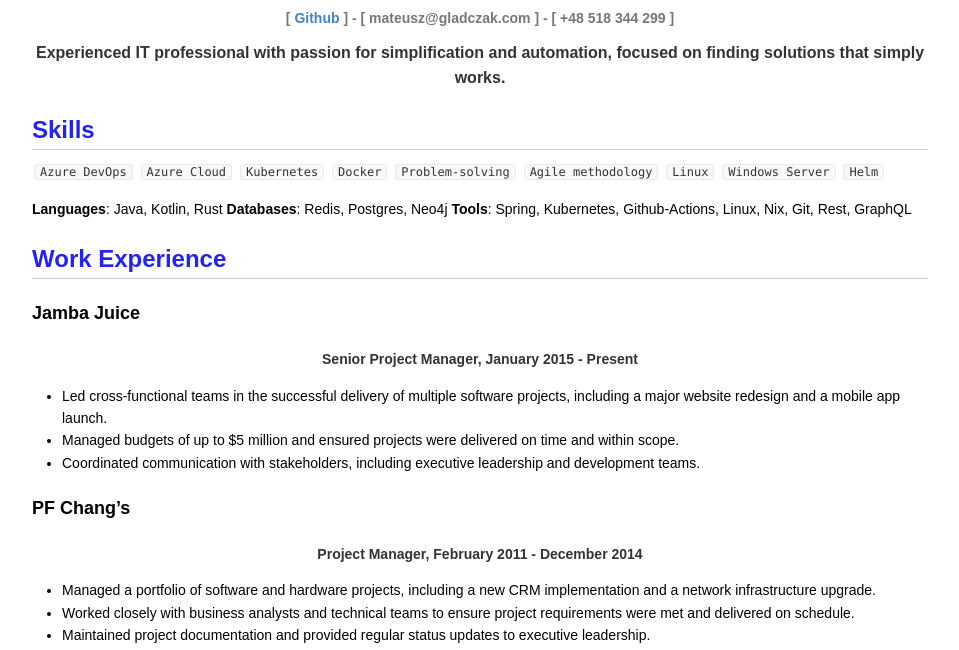
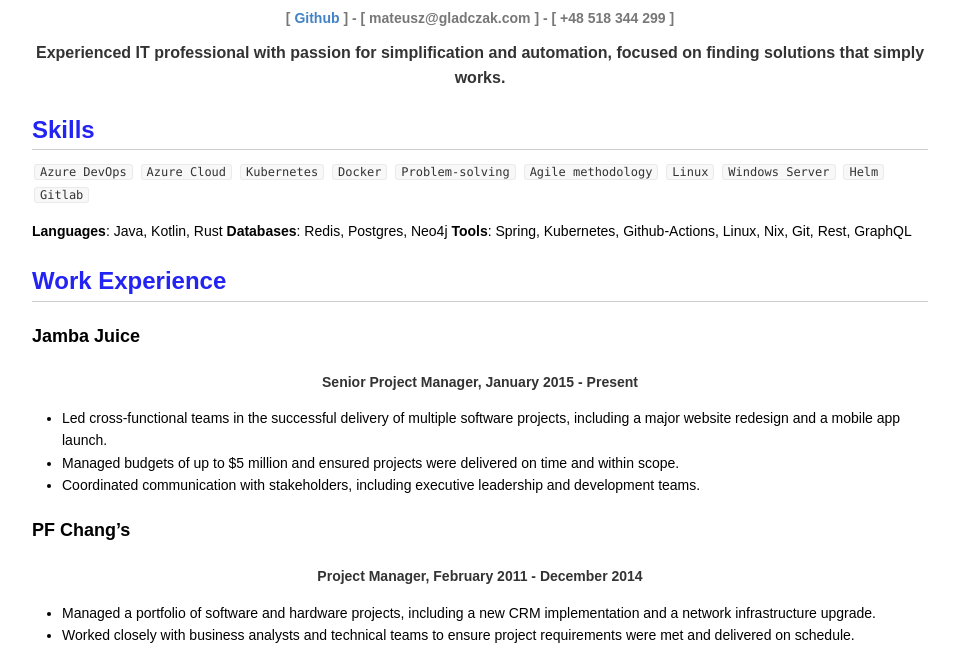
Before and after one commit to mgladczak/resume, a plain HTML site: page index.html in a window 1280 px wide. Shown: the part 137-787 px from the top of the page, without its empty margins (141-1100 px from the left). Drawn offline with Linux system fonts and the light colour scheme.

Commit message:
deploy: 615bc26b86417dd998750447619f656dd98bbb51

```diff
--- a/index.html
+++ b/index.html
@@ -857,7 +857,7 @@ display: none
 <h6 id="github---mateuszgladczak.com---48-518-344-299">[ <a href="https://www.github.com/mgladczak">Github</a> ] - [ mateusz@gladczak.com ] - [ +48 518 344 299 ]</h6>
 <h4 id="experienced-it-professional-with-passion-for-simplification-and-automation-focused-on-finding-solutions-that-simply-works.">Experienced IT professional with passion for simplification and automation, focused on finding solutions that simply works.</h4>
 <h2 id="skills">Skills</h2>
-<p><code>Azure DevOps</code> <code>Azure Cloud</code> <code>Kubernetes</code> <code>Docker</code> <code>Problem-solving</code> <code>Agile methodology</code> <code>Linux</code> <code>Windows Server</code> <code>Helm</code></p>
+<p><code>Azure DevOps</code> <code>Azure Cloud</code> <code>Kubernetes</code> <code>Docker</code> <code>Problem-solving</code> <code>Agile methodology</code> <code>Linux</code> <code>Windows Server</code> <code>Helm</code> <code>Gitlab</code></p>
 <p><strong>Languages</strong>: Java, Kotlin, Rust <strong>Databases</strong>: Redis, Postgres, Neo4j <strong>Tools</strong>: Spring, Kubernetes, Github-Actions, Linux, Nix, Git, Rest, GraphQL</p>
 <h2 id="work-experience">Work Experience</h2>
 <h3 id="jamba-juice">Jamba Juice</h3>
```
